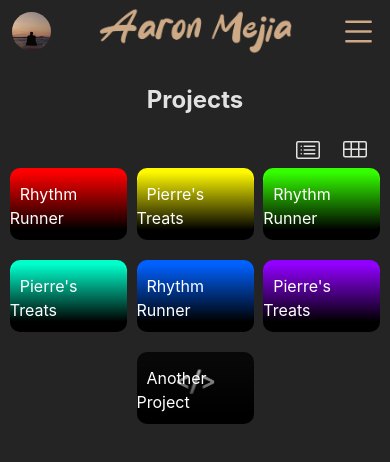
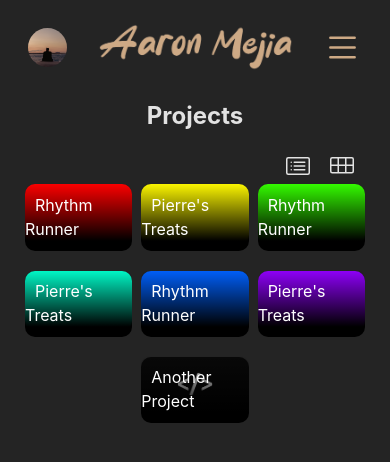
Before and after one commit to mejia-dev/mejia.dev, a React (Vite) app: page /projects in a window 390 px wide. Shown: the top 462 px of the page. Built offline with nearby package versions, Linux system fonts and the light colour scheme.

Commit message:
Add better padding to header and body for mobile

```diff
--- a/src/App.css
+++ b/src/App.css
@@ -159,6 +159,10 @@ body {
     justify-content: space-evenly;
     height: auto;
 
+    padding-top: 1rem;
+    padding-left: 1rem;
+    padding-right: 1rem;
+
   }
 
   #navBar.sticky {
@@ -198,6 +202,8 @@ body {
 
   #mainBodyContent {
     padding: unset;
+    padding-left: 1rem;
+    padding-right: 1rem;
     width: unset;
     height: 100vh;
     overflow-y: unset;
```
